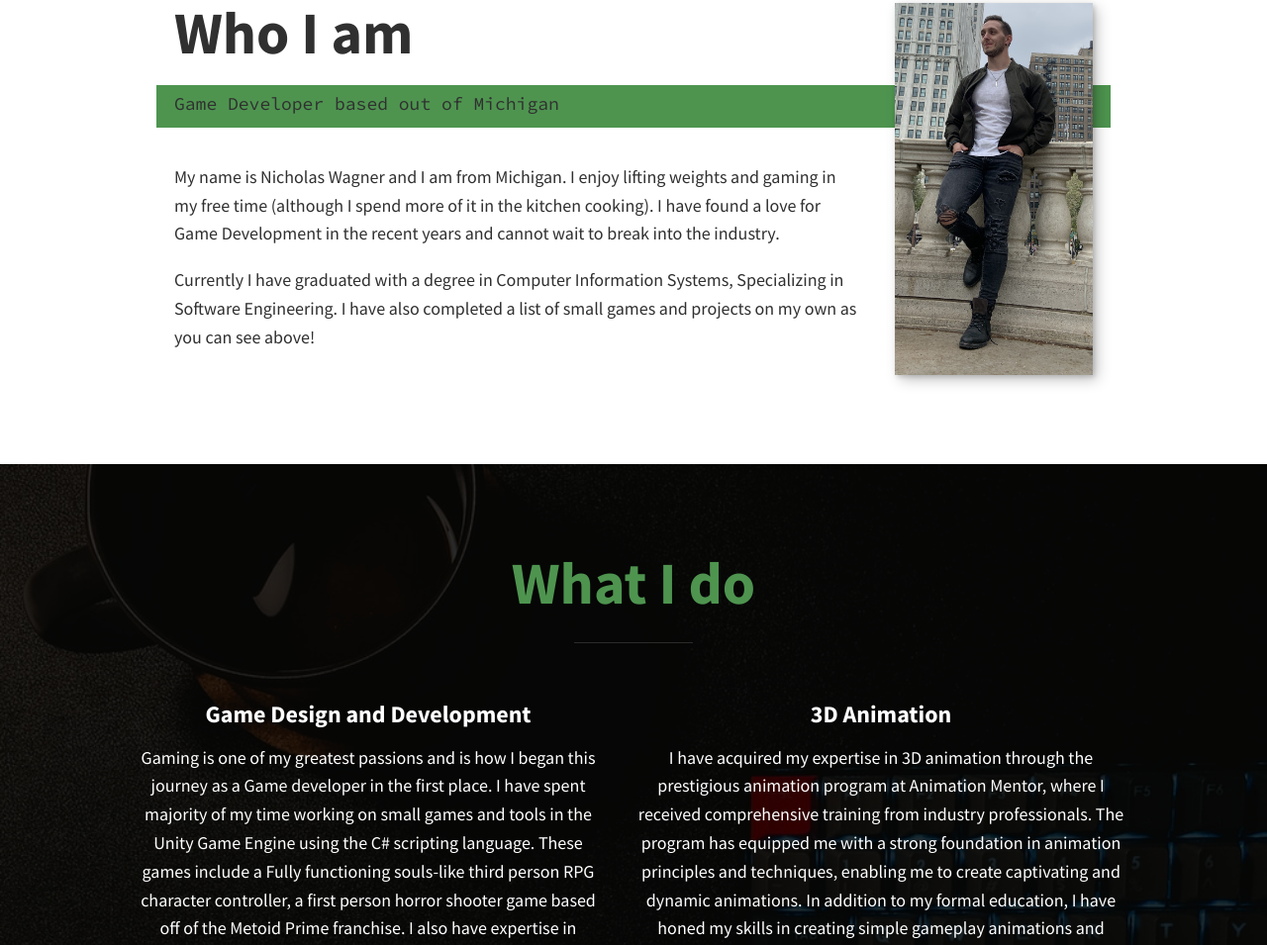
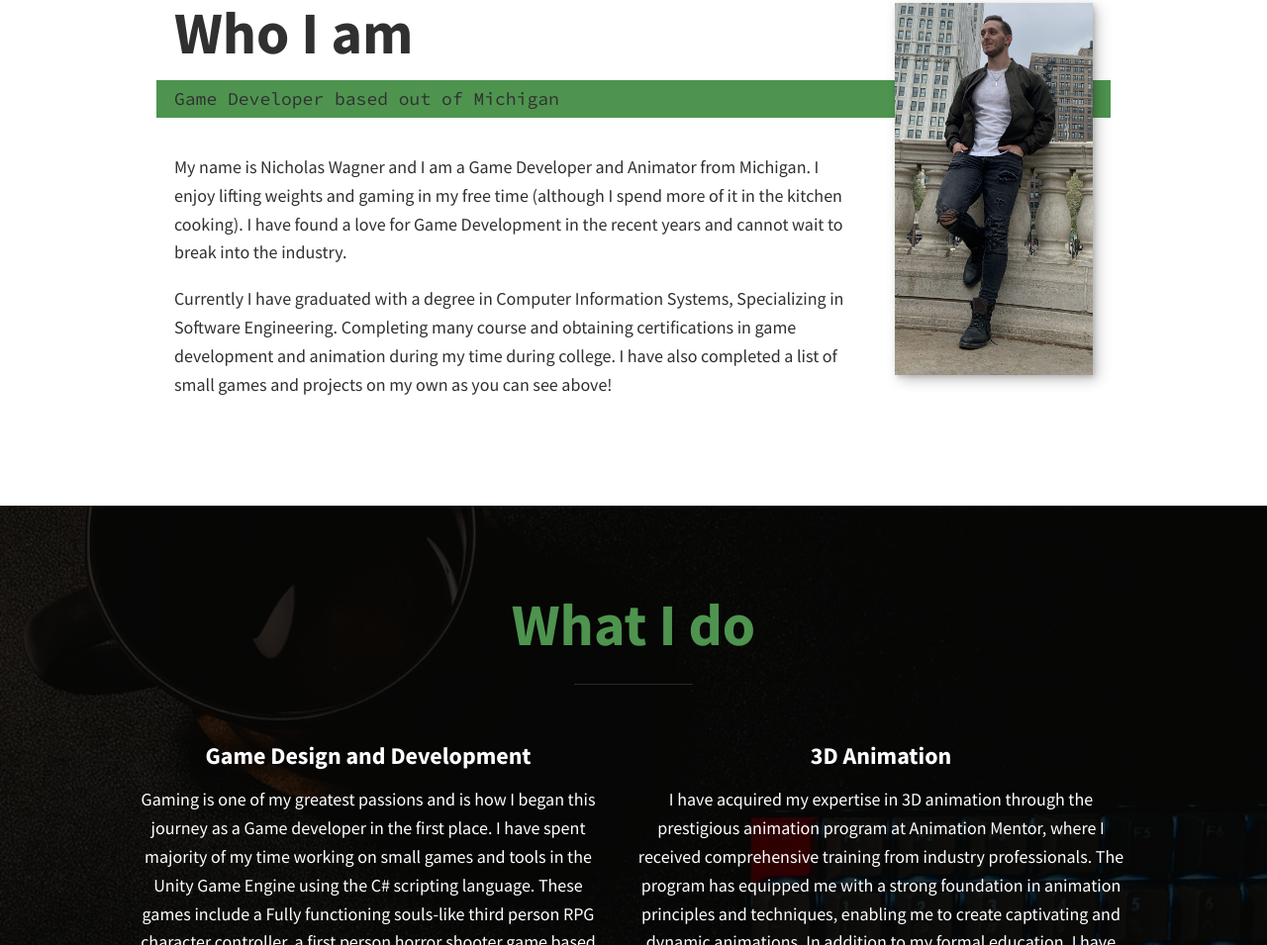
Before and after one commit to ThorsPowa/NicksDevPortfolio, a plain HTML site: page index.html in a window 1280 px wide. Shown: the part 1540-2495 px from the top of the page at 99% size. Drawn offline with Linux system fonts and the light colour scheme; files whose address does not match are found by name.

Commit message:
Update index.html

```diff
--- a/index.html
+++ b/index.html
@@ -74,14 +74,14 @@
 
         <div class="abot--me__body">
             <p>
-                My name is Nicholas Wagner and I am from Michigan. I enjoy lifting weights and gaming in my free time
+                My name is Nicholas Wagner and I am a Game Developer and Animator from Michigan. I enjoy lifting weights and gaming in my free time
                 (although I spend more of it in the kitchen cooking). I have found a love for Game Development in
                 the recent years and cannot wait to break into the industry.
             </p>
             <p>
                 Currently I have graduated with a degree in Computer Information Systems,
-                Specializing in Software Engineering.  I have also completed a list of small games and projects on my
-                own as you can see above!
+                Specializing in Software Engineering. Completing many course and obtaining certifications in game development and animation during my time during college.
+                I have also completed a list of small games and projects on my own as you can see above!
             </p>
         </div>
         <img src="images/Profile_Pic02.jpg" alt="Nick standing in Chicago" class="about-me__img">
```
